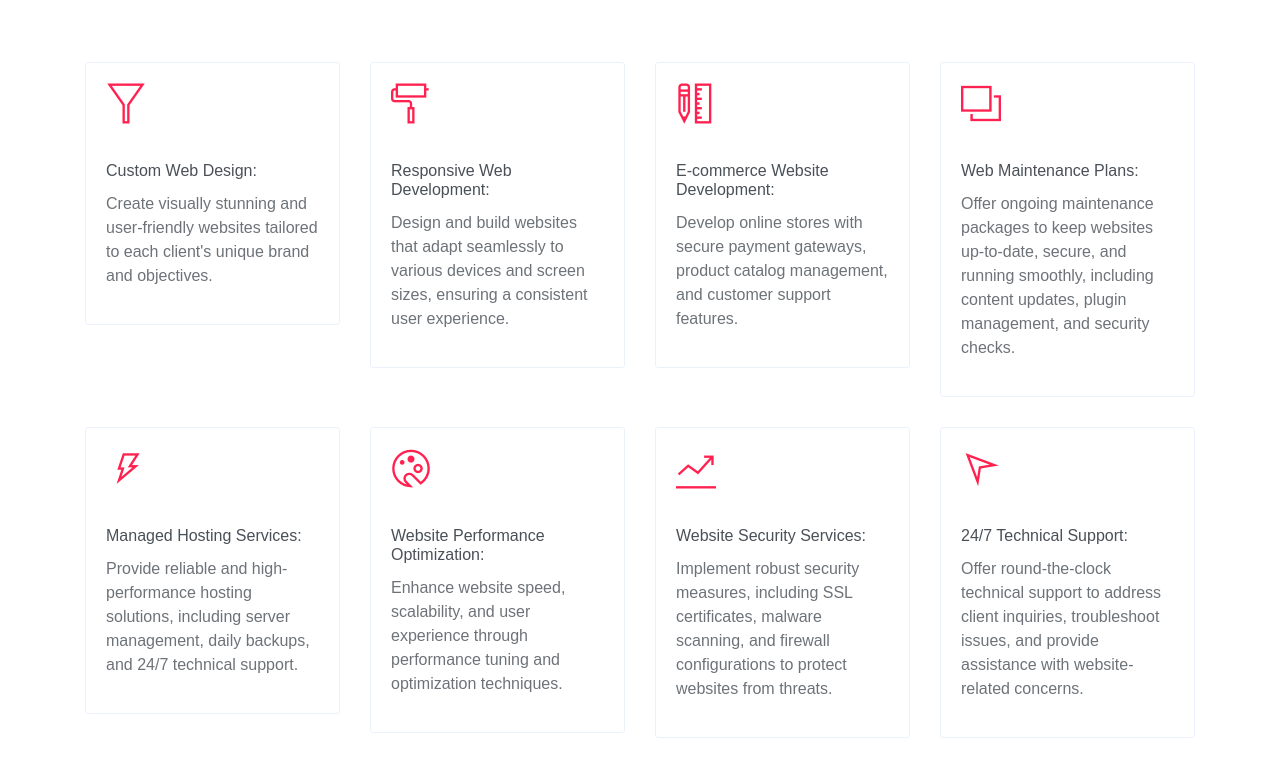
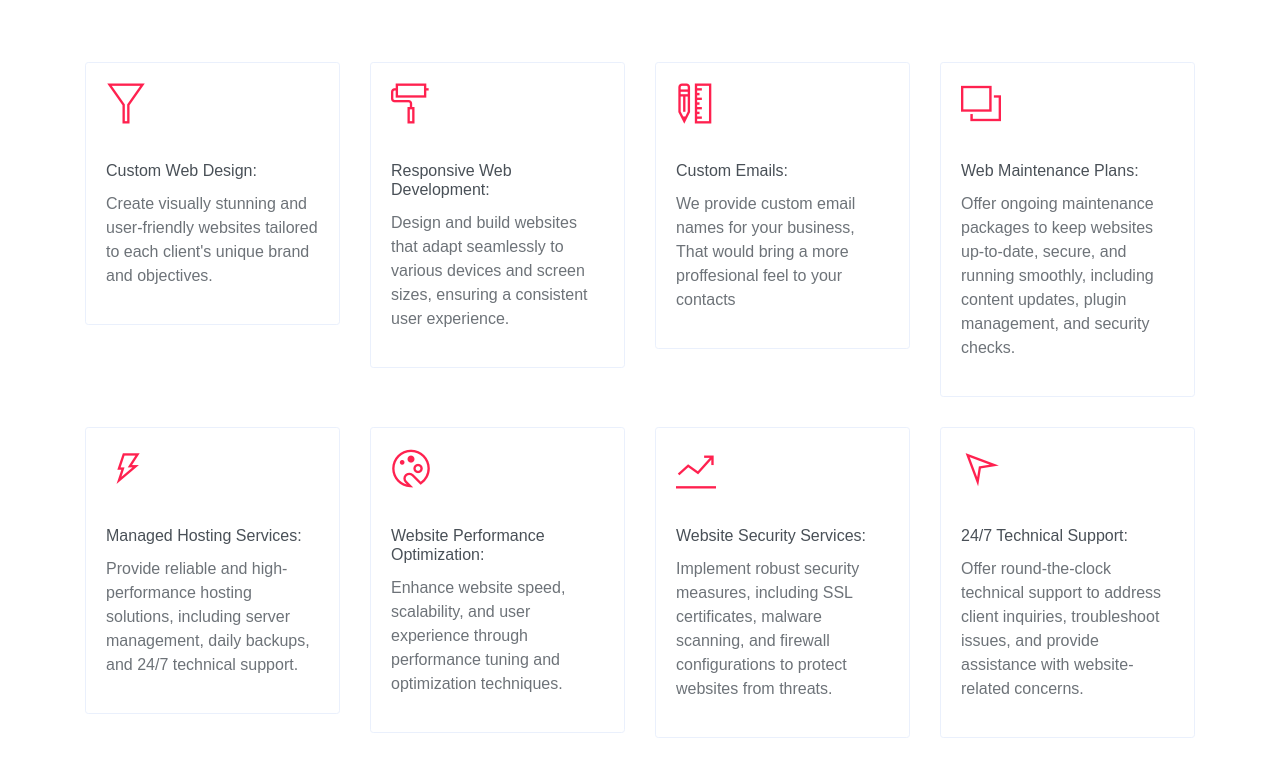
Before and after one commit to shivek2000/Template1, a website: page index.html in a window 1280 px wide. Shown: the part 2106-2883 px from the top of the page. Drawn offline with Linux system fonts and the light colour scheme.

Commit message:
Update index.html

```diff
--- a/index.html
+++ b/index.html
@@ -168,8 +168,8 @@
                     <div class="card mb-4">
                         <div class="card-body">
                             <h2 class="mb-4"><i class="ti-ruler-pencil text-primary"></i></h2>
-                            <h6 class="card-title">E-commerce Website Development:</h6>
-                            <p>Develop online stores with secure payment gateways, product catalog management, and customer support features.</p>
+                            <h6 class="card-title">Custom Emails:</h6>
+                            <p>We provide custom email names for your business, That would bring a more proffesional feel to your contacts</p>
                         </div>
                     </div>
                 </div>
```
